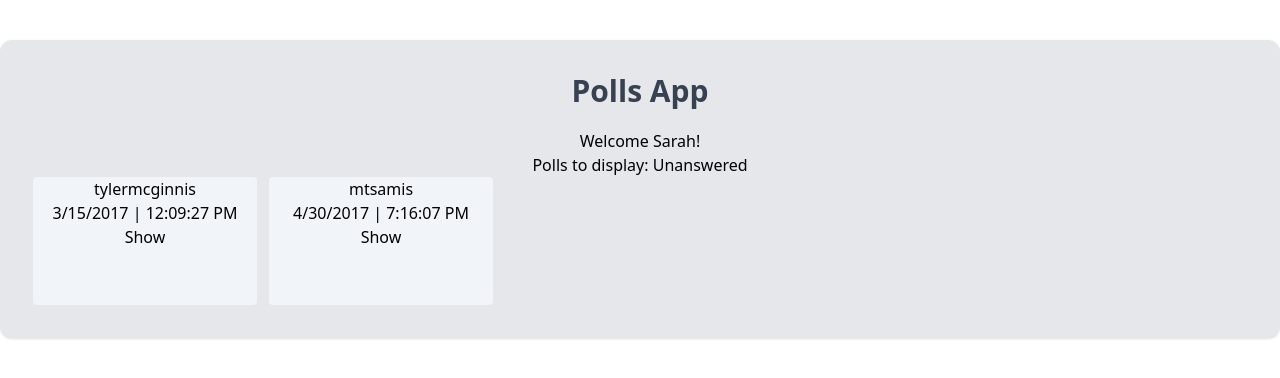
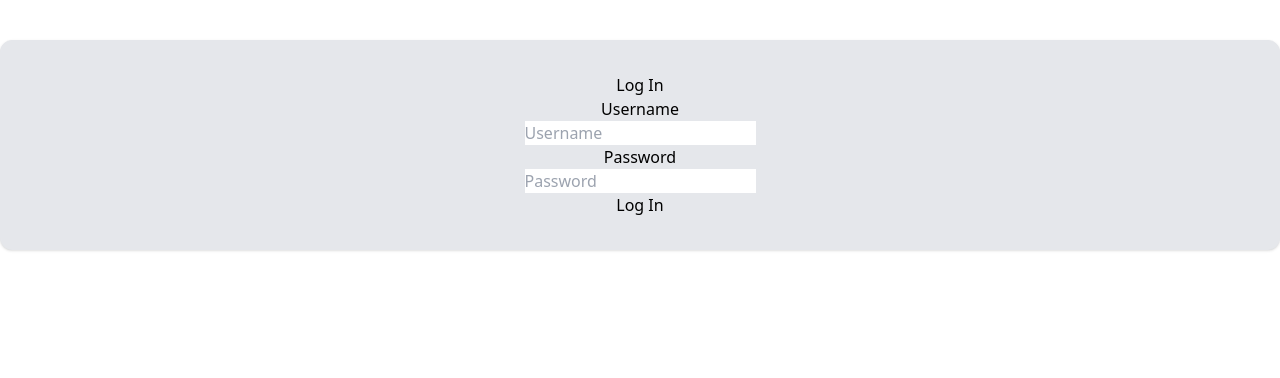
Before and after one commit to SurajSanyal/Sanyal_Polls, a React (Create React App) app: page /add in a window 1280 px wide. Shown: the top 378 px of the page. Built offline with nearby package versions, Linux system fonts and the light colour scheme.

Commit message:
add Login, Router, Nav, & addPoll UI

```diff
--- a/package.json
+++ b/package.json
@@ -7,6 +7,7 @@
     "react": "^18.2.0",
     "react-dom": "^18.2.0",
     "react-redux": "8.0.5",
+    "react-router-dom": "6.8.0",
     "react-scripts": "5.0.1",
     "redux": "4.2.1",
     "redux-thunk": "2.4.2",
--- a/src/actions/shared.js
+++ b/src/actions/shared.js
@@ -1,16 +1,12 @@
 import { _getQuestions, _getUsers } from "../utils/_DATA";
-import { setAuthedUser } from "./authedUser";
 import { receivePolls } from "./polls";
 import { receiveUsers } from "./users";
-
-const AUTHED_ID = "sarahedo";
 
 export function handleInitialData() {
   return (dispatch) => {
     return getInitialData().then(({ users, polls }) => {
       dispatch(receiveUsers(users));
       dispatch(receivePolls(polls));
-      dispatch(setAuthedUser(AUTHED_ID));
     });
   };
 }
--- /dev/null
+++ b/src/components/AddPoll.js
@@ -0,0 +1,33 @@
+const AddPoll = () => {
+  const handleSubmit = (e) => {
+    e.preventDefault();
+
+    // Read the form data
+    const form = e.target;
+    const formData = new FormData(form);
+    const formJson = Object.fromEntries(formData.entries());
+
+    // @todo add poll to store
+    console.log(formJson);
+  };
+
+  return (
+    <div>
+      <div>Would You Rather...</div>
+      <form onSubmit={handleSubmit}>
+        <div>
+          <div>Option One</div>
+          <input name="optionOne" type="text" placeholder="Option One" />
+        </div>
+
+        <div>
+          <div>Option Two</div>
+          <input name="optionTwo" type="text" placeholder="Option Two" />
+        </div>
+        <button>Submit</button>
+      </form>
+    </div>
+  );
+};
+
+export default AddPoll;
--- a/src/components/App.js
+++ b/src/components/App.js
@@ -5,26 +5,33 @@ import ConnectedPollPage from "./PollPage";
 import Leaderboard from "./Leaderboard";
 import { handleInitialData } from "../actions/shared";
 import ConnectedHome from "./Home";
+import { Routes, Route } from "react-router-dom";
+import Nav from "./Nav";
+import AddPoll from "./AddPoll";
+import Login from "./Login";
 
-function App({ loading, dispatch }) {
+function App({ isLoggedIn, dispatch }) {
   useEffect(() => {
     dispatch(handleInitialData());
   }, []);
 
   return (
-    <div className="App">
-      {loading ? (
-        <h3 className="center">Loading...</h3>
+    <div className="container mx-auto bg-gray-200 rounded-xl shadow border p-8 m-10 text-center">
+      {!isLoggedIn ? (
+        <Login />
       ) : (
-        <div className="container mx-auto bg-gray-200 rounded-xl shadow border p-8 m-10 text-center">
+        <>
+          <Nav />
           <p className="text-3xl text-gray-700 font-bold mb-5">Polls App</p>
-          {/* <ConnectedPollPreview id="8xf0y6ziyjabvozdd253nd" /> */}
-          {/* <ConnectedPollPage id="8xf0y6ziyjabvozdd253nd" /> */}
-          {/* <ConnectedPollPage id="vthrdm985a262al8qx3do" /> */}
-          <ConnectedHome />
-          {/* @todo create "Add" & "404" component */}
-          {/* @todo Add Routing */}
-        </div>
+          <Routes>
+            <Route path="/" exact element={<ConnectedHome />} />
+            <Route path="/poll/:id" element={<ConnectedPollPage />} />
+            <Route path="/leaderboard" element={<Leaderboard />} />
+            <Route path="/add" element={<AddPoll />} />
+          </Routes>
+          {/* @todo create "Login", "Add" & "404" component */}
+          {/* @todo Add Routing & "Navbar" component */}
+        </>
       )}
     </div>
   );
@@ -32,7 +39,7 @@ function App({ loading, dispatch }) {
 
 const mapStateToProps = ({ authedUser }) => ({
   // Not displaying dashboard until initialdata (including autheduser) is loaded
-  loading: authedUser === null,
+  isLoggedIn: authedUser !== null,
 });
 
 export default connect(mapStateToProps)(App);
--- a/src/components/Home.js
+++ b/src/components/Home.js
@@ -7,14 +7,25 @@ const Home = ({ name, answeredPolls, unansweredPolls }) => {
 
   const pollsToDisplay = showUnanswered ? unansweredPolls : answeredPolls;
 
-  // @todo make dropdown to select type of poll to display
+  const handleChange = (e) => {
+    setShowUnanswered(e.target.value === "unanswered");
+  };
+
   return (
     <div>
       <div>Welcome {name.replace(/ .*/, "")}!</div>
-      <div>Polls to display: {showUnanswered ? "Unanswered" : "Answered"}</div>
+      <div>
+        Polls to display:{" "}
+        <span>
+          <select defaultValue="unanswered" onChange={handleChange}>
+            <option value="unanswered">Unanswered</option>
+            <option value="answered">Answered</option>
+          </select>
+        </span>
+      </div>
       <div className="flex gap-3">
         {pollsToDisplay.map((pollId) => {
-          return <PollPreview id={pollId} />;
+          return <PollPreview key={pollId} id={pollId} />;
         })}
       </div>
     </div>
--- /dev/null
+++ b/src/components/Login.js
@@ -0,0 +1,56 @@
+import { connect } from "react-redux";
+import { useState } from "react";
+import { setAuthedUser } from "../actions/authedUser";
+
+const Login = ({ dispatch, users }) => {
+  const [isLoginValid, setIsLoginValid] = useState();
+
+  const handleSubmit = (e) => {
+    e.preventDefault();
+
+    // Read form data
+    const form = e.target;
+    const formData = new FormData(form);
+    const { user, pass } = Object.fromEntries(formData.entries());
+
+    // Validate Login info
+    if (users[user] && users[user].password === pass) {
+      setIsLoginValid(true);
+      dispatch(setAuthedUser(user));
+    } else {
+      setIsLoginValid(false);
+    }
+  };
+
+  return (
+    <div>
+      <div>Log In</div>
+      <form onSubmit={handleSubmit}>
+        <div>
+          <div>Username</div>
+          <input name="user" type="text" placeholder="Username" />
+        </div>
+
+        <div>
+          <div>Password</div>
+          <input name="pass" type="password" placeholder="Password" />
+        </div>
+        <button>Log In</button>
+      </form>
+
+      {isLoginValid === false && (
+        <div className="rounded-sm bg-red-200">
+          <span>Error: Invalid Login</span>
+        </div>
+      )}
+    </div>
+  );
+};
+
+const mapStateToProps = ({ users }) => {
+  return {
+    users,
+  };
+};
+
+export default connect(mapStateToProps)(Login);
--- /dev/null
+++ b/src/components/Nav.js
@@ -0,0 +1,25 @@
+import { Link } from "react-router-dom";
+
+const Nav = () => {
+  return (
+    <ul className="flex">
+      <li className="mr-6">
+        <Link to="/" className="text-blue-500 hover:text-blue-800">
+          Home
+        </Link>
+      </li>
+      <li className="mr-6">
+        <Link to="/add" className="text-blue-500 hover:text-blue-800">
+          Add Poll
+        </Link>
+      </li>
+      <li className="mr-6">
+        <Link to="/leaderboard" className="text-blue-500 hover:text-blue-800">
+          Leaderboard
+        </Link>
+      </li>
+    </ul>
+  );
+};
+
+export default Nav;
--- a/src/components/PollPage.js
+++ b/src/components/PollPage.js
@@ -1,7 +1,21 @@
 import { connect } from "react-redux";
 import { useState } from "react";
+import { useLocation, useNavigate, useParams } from "react-router-dom";
 
-const PollPage = ({ poll, answer, previouslyAnswered, id }) => {
+// Helper function from react-router
+const withRouter = (Component) => {
+  const ComponentWithRouterProp = (props) => {
+    let location = useLocation();
+    let navigate = useNavigate();
+    let params = useParams();
+
+    return <Component {...props} router={{ location, navigate, params }} />;
+  };
+
+  return ComponentWithRouterProp;
+};
+
+const PollPage = ({ poll, answer, previouslyAnswered }) => {
   const [formAnswer, setFormAnswer] = useState(answer);
 
   const handleFormChange = (e) => {
@@ -13,8 +27,6 @@ const PollPage = ({ poll, answer, previouslyAnswered, id }) => {
     // @todo update store and whatnot
     console.log("Submitting answer: ", formAnswer);
   };
-
-  // console.log({ poll, answer, previouslyAnswered, id });
 
   if (poll === null) {
     return <p>404: This poll doesn't exist. :(</p>;
@@ -81,7 +93,8 @@ const PollPage = ({ poll, answer, previouslyAnswered, id }) => {
 
 // connecting to store to grab poll info from state
 // & see if authedUser answered poll already
-const mapStateToProps = ({ authedUser, polls }, { id }) => {
+const mapStateToProps = ({ authedUser, polls }, props) => {
+  const { id } = props.router.params;
   const poll = polls[id] ? polls[id] : null;
   let answer = "";
 
@@ -107,4 +120,4 @@ const mapStateToProps = ({ authedUser, polls }, { id }) => {
   };
 };
 
-export default connect(mapStateToProps)(PollPage);
+export default withRouter(connect(mapStateToProps)(PollPage));
--- a/src/components/PollPreview.js
+++ b/src/components/PollPreview.js
@@ -1,15 +1,7 @@
 import { connect } from "react-redux";
+import { Link } from "react-router-dom";
 
 const PollPreview = ({ id, author, timestamp }) => {
-  /*
-  Display:
-    Author
-    Time/Date created
-    "Show" button
-  */
-
-  console.log({ id, author, timestamp });
-
   return (
     <div className="rounded bg-slate-100 w-56 h-32">
       <div>{author}</div>
@@ -19,8 +11,7 @@ const PollPreview = ({ id, author, timestamp }) => {
         {new Date(timestamp).toLocaleTimeString("en-US")}
         <span></span>
       </div>
-      {/* @todo route to PollPage */}
-      <button>Show</button>
+      <Link to={`/poll/${id}`}>Show</Link>
     </div>
   );
 };
--- a/src/index.js
+++ b/src/index.js
@@ -6,12 +6,15 @@ import { createStore } from "redux";
 import { Provider } from "react-redux";
 import reducer from "./reducers";
 import middleware from "./middleware";
+import { BrowserRouter as Router } from "react-router-dom";
 
 const store = createStore(reducer, middleware);
 
 const root = ReactDOM.createRoot(document.getElementById("root"));
 root.render(
   <Provider store={store}>
-    <App />
+    <Router>
+      <App />
+    </Router>
   </Provider>
 );
```
Also changed, not shown: 1 other file (tests, documents, lock files or other folders).
